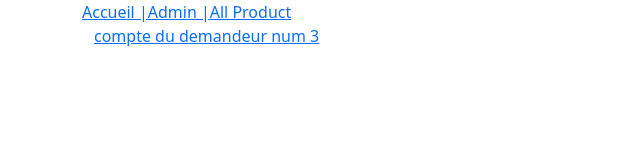
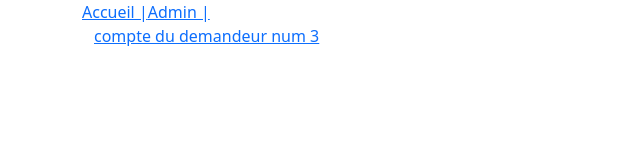
Before and after one commit to HajerJemaa/ZeroMiette, an Angular app in the folder frontend/: page / in a window 1280 px wide. Shown: the top 160 px of the page, without its empty margins (0-640 px from the left). Built offline with nearby package versions, Linux system fonts and the light colour scheme.

Commit message:
n'importe quoi

```diff
--- a/frontend/src/app/app.component.html
+++ b/frontend/src/app/app.component.html
@@ -2,8 +2,7 @@
 <div class="container">
 
     <a routerLink="/" >Accueil |</a>
-    <a routerLink="/Administrator">Admin |</a>
-    <a routerLink="/allProducts">All Product</a>
+    <a href="/Administrator">Admin |</a>
     <router-outlet></router-outlet>
 
 
```
